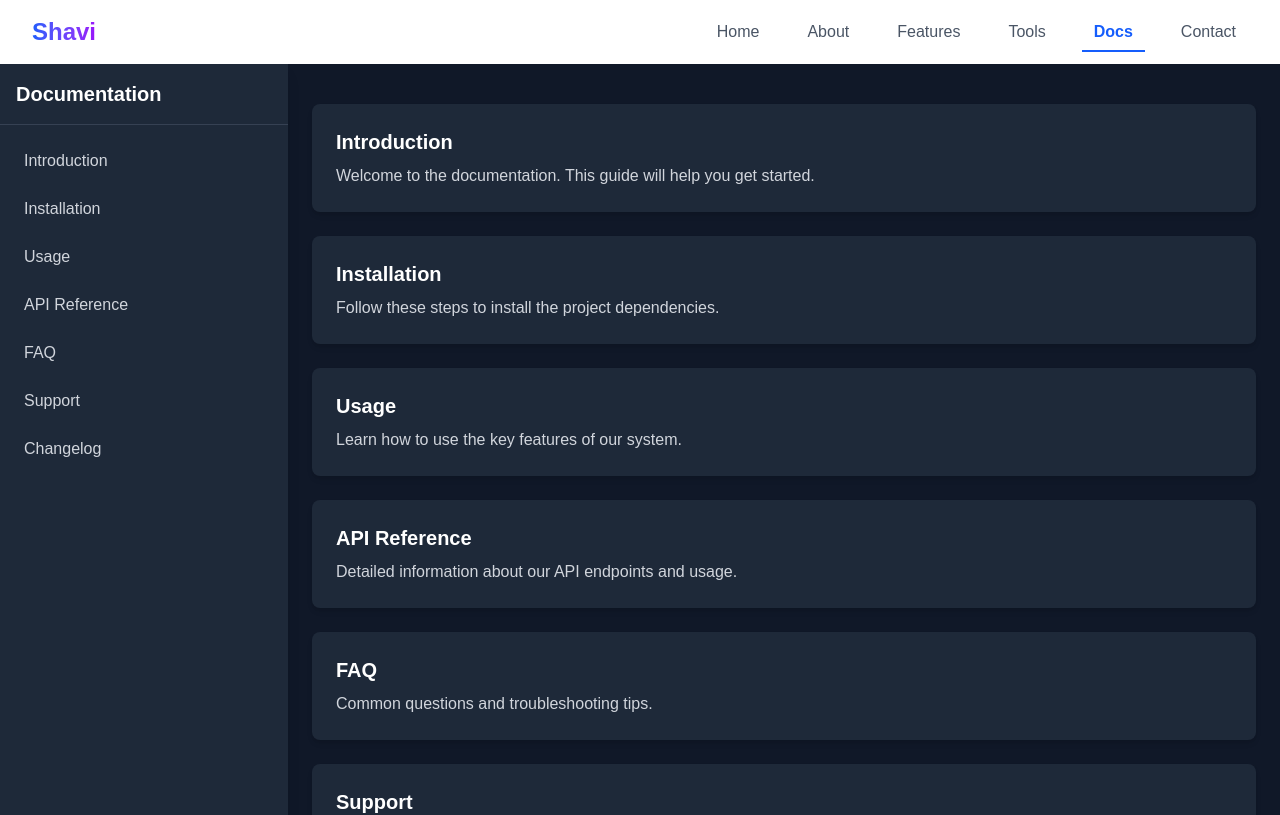
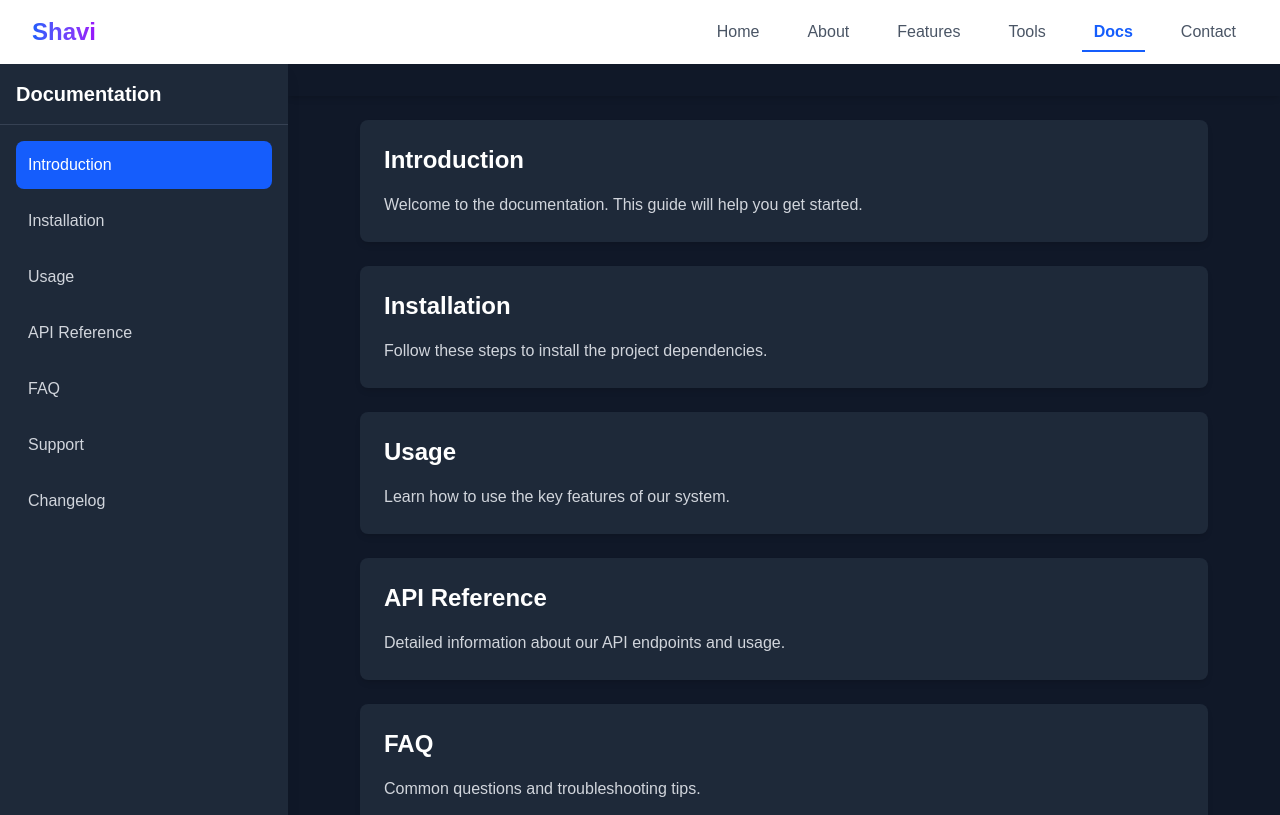
Before and after one commit to MR-SHIV-SHARMA/shavi, a Next.js app: page /documentation in a window 1280 px wide. Shown: the top 815 px of the page. Built offline with nearby package versions, Linux system fonts and the light colour scheme.

Commit message:
refactor Documentation component for improved scrolling detection and sidebar functionality

```diff
--- a/src/components/Documentation.jsx
+++ b/src/components/Documentation.jsx
@@ -1,7 +1,7 @@
 "use client";
-import { useState, useEffect } from "react";
+import { useState, useEffect, useRef } from "react";
 import { motion } from "framer-motion";
-import { Menu, X } from "lucide-react";
+import { ArrowRight, X } from "lucide-react";
 
 const documentationSections = [
   {
@@ -44,87 +44,129 @@ const documentationSections = [
 
 const Documentation = () => {
   const [sidebarOpen, setSidebarOpen] = useState(false);
-  const [activeSection, setActiveSection] = useState("");
+  const [activeSection, setActiveSection] = useState("intro");
+  const navbarRef = useRef(null);
+  const [navbarHeight, setNavbarHeight] = useState(64);
+  let timeout; // ✅ FIXED: No NodeJS.Timeout
 
-  // Detect active section
+  useEffect(() => {
+    if (navbarRef.current) {
+      setNavbarHeight(navbarRef.current.offsetHeight);
+    }
+  }, []);
+
   useEffect(() => {
     const handleScroll = () => {
-      let currentSection = "";
+      clearTimeout(timeout); // ✅ FIXED
+
+      timeout = setTimeout(() => {
+        // ✅ FIXED
+        const scrollPosition = window.scrollY + navbarHeight + 24;
         documentationSections.forEach((section) => {
           const sectionElement = document.getElementById(section.id);
           if (sectionElement) {
-          const rect = sectionElement.getBoundingClientRect();
-          if (rect.top <= 100 && rect.bottom >= 100) {
-            currentSection = section.id;
+            const { offsetTop, offsetHeight } = sectionElement;
+            if (
+              scrollPosition >= offsetTop &&
+              scrollPosition < offsetTop + offsetHeight
+            ) {
+              setActiveSection(section.id);
             }
           }
         });
-      setActiveSection(currentSection);
+      }, 50);
     };
 
     window.addEventListener("scroll", handleScroll);
-    return () => window.removeEventListener("scroll", handleScroll);
-  }, []);
+    return () => {
+      window.removeEventListener("scroll", handleScroll);
+      clearTimeout(timeout); // ✅ FIXED
+    };
+  }, [navbarHeight]);
+
+  const scrollToSection = (id) => {
+    const section = document.getElementById(id);
+    if (section) {
+      section.scrollIntoView({ behavior: "smooth" });
+      setSidebarOpen(false);
+    }
+  };
 
   return (
-    <div className="flex min-h-screen bg-gray-900 text-white">
+    <div className="flex min-h-screen bg-gray-900 text-white relative">
+      {/* Mobile Overlay */}
+      {sidebarOpen && (
+        <div
+          className="fixed inset-0 bg-black/50 z-40 md:hidden"
+          onClick={() => setSidebarOpen(false)}
+        />
+      )}
+
       {/* Sidebar */}
       <aside
-        className={`fixed inset-y-0 left-0 z-40 w-64 bg-gray-800 shadow-lg transform ${
-          sidebarOpen ? "translate-x-0" : "-translate-x-64"
-        } transition-transform md:translate-x-0 md:w-72 md:relative`}
+        className={`fixed inset-y-0 left-0 z-50 w-64 bg-gray-800 shadow-lg transform transition-transform duration-300 ease-in-out md:translate-x-0 md:w-72 md:relative ${
+          sidebarOpen ? "translate-x-0" : "-translate-x-full"
+        }`}
       >
         <div className="flex items-center justify-between p-4 border-b border-gray-700">
           <h2 className="text-xl font-bold">Documentation</h2>
-          <button className="md:hidden" onClick={() => setSidebarOpen(false)}>
+          <button
+            className="md:hidden text-gray-400 hover:text-white"
+            onClick={() => setSidebarOpen(false)}
+          >
             <X className="w-6 h-6" />
           </button>
         </div>
-        <nav className="p-4 space-y-2">
+        <nav className="p-4 space-y-2 h-[calc(100vh-4rem)] overflow-y-auto">
           {documentationSections.map((section) => (
-            <a
+            <button
               key={section.id}
-              href={`#${section.id}`}
-              className={`block p-2 rounded-lg transition ${
+              onClick={() => scrollToSection(section.id)}
+              className={`w-full text-left p-3 rounded-lg transition-colors ${
                 activeSection === section.id
-                  ? "bg-blue-500 text-white"
+                  ? "bg-blue-600 text-white"
                   : "hover:bg-gray-700 text-gray-300"
               }`}
-              onClick={() => setSidebarOpen(false)}
             >
               {section.title}
-            </a>
+            </button>
           ))}
         </nav>
       </aside>
 
       {/* Main Content */}
-      <div className="flex-1 p-4 sm:p-6">
+      <div className="flex-1 overflow-y-auto h-screen">
         {/* Top Bar */}
-        <div className="flex items-center justify-between mb-4">
-          {/* Mobile Menu Button */}
+        <div
+          ref={navbarRef}
+          className="sticky top-0 bg-gray-900 z-40 p-4 shadow-md flex items-center justify-between"
+        >
           <button
-            className="md:hidden p-2 bg-gray-700 rounded-lg"
+            className="md:hidden p-2 bg-gray-700 rounded-lg hover:bg-gray-600 transition-colors"
             onClick={() => setSidebarOpen(true)}
           >
-            <Menu className="w-6 h-6 text-white" />
+            <ArrowRight className="w-6 h-6 text-white" />
           </button>
+          <div className="hidden md:block flex-1" /> {/* Spacer */}
         </div>
 
         {/* Documentation Sections */}
+        <div className="p-4 sm:p-6 max-w-4xl mx-auto">
           {documentationSections.map((section) => (
             <motion.section
               key={section.id}
               id={section.id}
               className="mb-6 p-4 sm:p-6 bg-gray-800 shadow-md rounded-lg"
+              style={{ scrollMarginTop: navbarHeight + 16 }}
               initial={{ opacity: 0, y: 10 }}
               animate={{ opacity: 1, y: 0 }}
               transition={{ duration: 0.3 }}
             >
-            <h2 className="text-xl font-semibold">{section.title}</h2>
-            <p className="mt-2 text-gray-300">{section.content}</p>
+              <h2 className="text-2xl font-semibold mb-4">{section.title}</h2>
+              <p className="text-gray-300 leading-relaxed">{section.content}</p>
             </motion.section>
           ))}
+        </div>
       </div>
     </div>
   );
```
Lines whose indentation alone changed are shown as unchanged.
